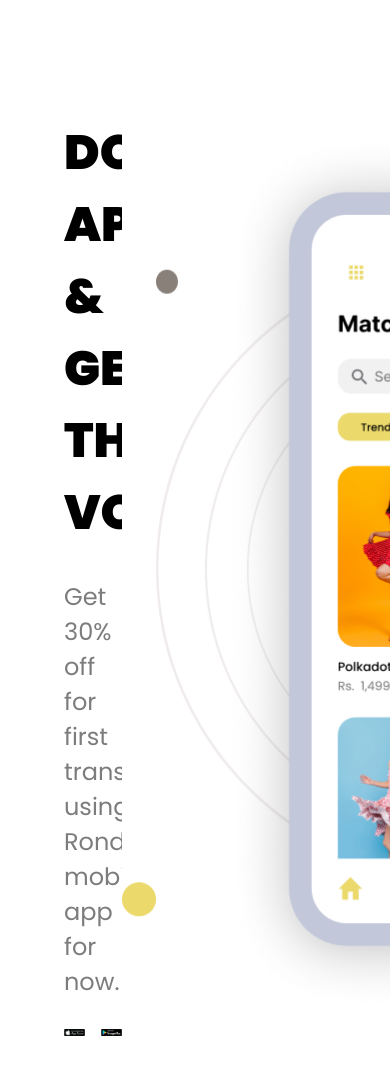
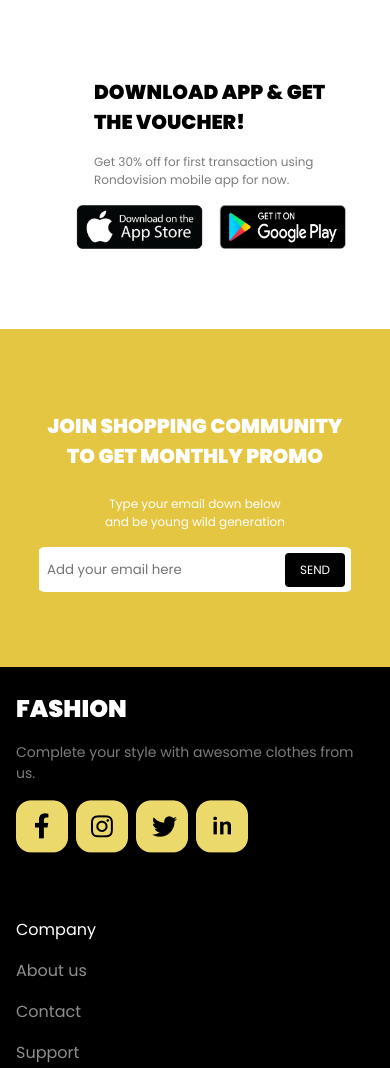
Before and after one commit to PrazolMalla/html-css, a plain HTML site: page index.html in a window 390 px wide. Shown: the part 3351-4419 px from the top of the page. Drawn offline with Linux system fonts and the light colour scheme.

Commit message:
download section responsive

```diff
--- a/asset/css/style.css
+++ b/asset/css/style.css
@@ -447,6 +447,45 @@ section {
     width: 670px;
 }
 
+@media only screen and (max-width: 600px) {
+    .mobile-app-section {
+        margin-top: 80px;
+        padding: 0px 16px;
+    }
+
+    .mobile-app-container {
+        justify-content: center;
+    }
+
+    .mobile-app-img {
+        display: none;
+    }
+
+    .mobile-app-info-container {
+        width: 100%;
+        justify-content: center;
+        align-items: center;
+        gap: 16px;
+    }
+
+    .mobile-app-info-container p {
+        width: 60%;
+        font-size: 12px;
+    }
+
+    .mobile-app-info-container .heading {
+        width: 60%;
+        font-size: 20px;
+        line-height: 30px;
+    }
+
+    .download-icons {
+        width: 270px;
+    }
+
+
+}
+
 /*mobile app ends */
 
 /* newsletter starts*/
@@ -512,6 +551,7 @@ section {
 @media only screen and (max-width: 600px) {
 
     .news-letter-section {
+        margin-top: 80px;
         height: 40vh;
     }
 
```
